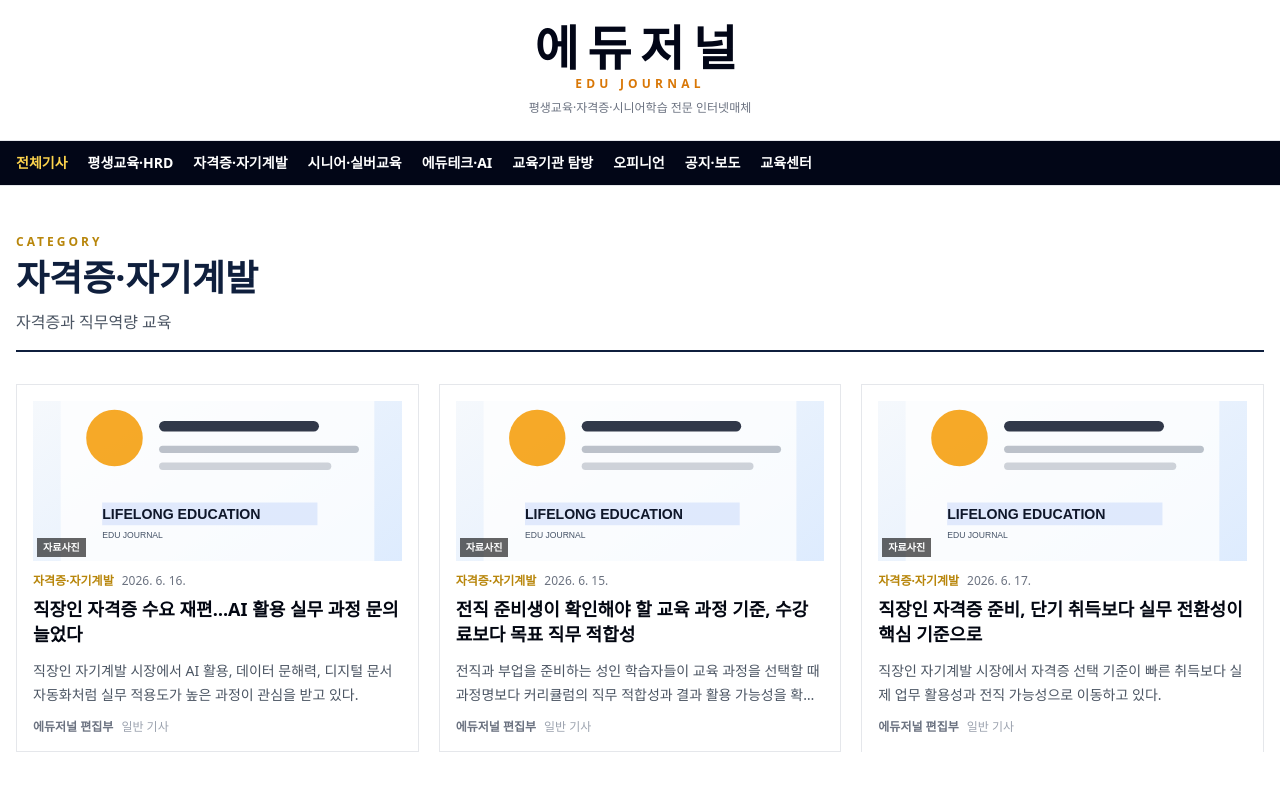
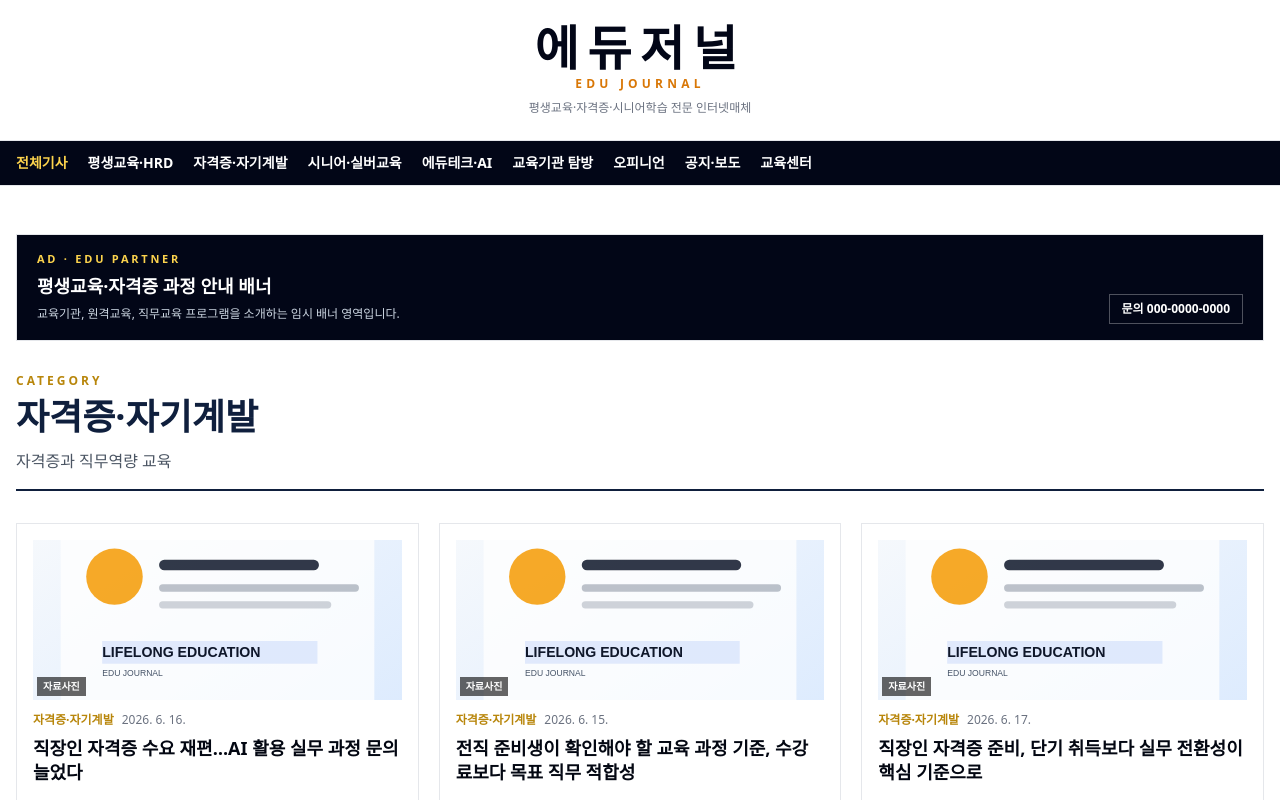
Before and after one commit to apark12321-ux/vision-media-mediaoffice, a Next.js app: page /category/career-dev in a window 1280 px wide. Shown: the top 800 px of the page. Built offline with nearby package versions, Linux system fonts and the light colour scheme; no server answers; the database is empty.

Commit message:
Add category partner banner

```diff
--- a/app/category/[slug]/page.tsx
+++ b/app/category/[slug]/page.tsx
@@ -1,5 +1,20 @@
 import { ArticleCard } from '@/components/public/article-card';
 import { getArticlesByCategory, getCategories } from '@/lib/data/public';
+
+function CategoryBanner() {
+  return (
+    <div className="mb-8 border bg-slate-950 px-5 py-4 text-white">
+      <p className="text-[11px] font-black tracking-[0.25em] text-amber-300">AD · EDU PARTNER</p>
+      <div className="mt-1 flex flex-col gap-2 md:flex-row md:items-end md:justify-between">
+        <div>
+          <h2 className="text-lg font-black">평생교육·자격증 과정 안내 배너</h2>
+          <p className="mt-1 text-xs leading-5 text-slate-300">교육기관, 원격교육, 직무교육 프로그램을 소개하는 임시 배너 영역입니다.</p>
+        </div>
+        <span className="inline-flex w-fit border border-white/30 px-3 py-1.5 text-xs font-black">문의 000-0000-0000</span>
+      </div>
+    </div>
+  );
+}
 
 export default async function CategoryPage({ params }: { params: Promise<{ slug: string }> }) {
   const { slug } = await params;
@@ -8,6 +23,7 @@ export default async function CategoryPage({ params }: { params: Promise<{ slug:
 
   return (
     <div className="mx-auto max-w-7xl px-4 py-12">
+      <CategoryBanner />
       <div className="border-b-2 border-brand-navy pb-4">
         <p className="text-xs font-black uppercase tracking-[0.25em] text-brand-gold">Category</p>
         <h1 className="mt-2 text-4xl font-black text-brand-navy">{category?.name ?? '카테고리 기사'}</h1>
```
